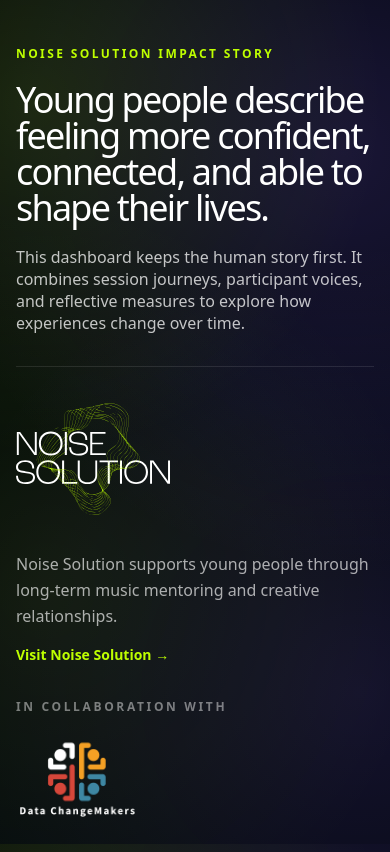
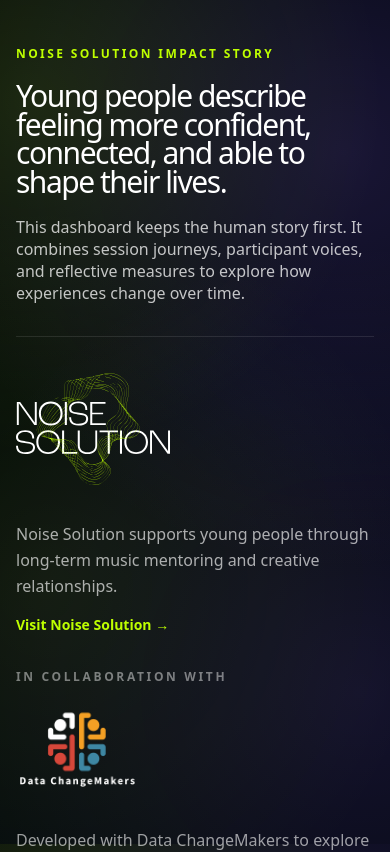
Before and after one commit to jessi88/noise-solution, a React (Vite) app: page / in a window 390 px wide. Shown: the top 852 px of the page. Built offline with nearby package versions, Linux system fonts and the light colour scheme; a web font is replaced by a local one.

Commit message:
Adjusted title size for mobile.

```diff
--- a/src/components/layout/Header.tsx
+++ b/src/components/layout/Header.tsx
@@ -6,7 +6,7 @@
           Noise Solution impact story
         </p>
 
-        <h1 className="max-w-7xl text-4xl leading-none font-medium tracking-tighter sm:text-5xl md:text-6xl lg:text-[4.5rem]">
+        <h1 className="max-w-5xl text-3xl leading-[0.95] font-medium tracking-tighter sm:text-5xl md:text-6xl lg:text-[4.5rem]">
           Young people describe feeling more confident, connected, and able to
           shape their lives.
         </h1>
```
